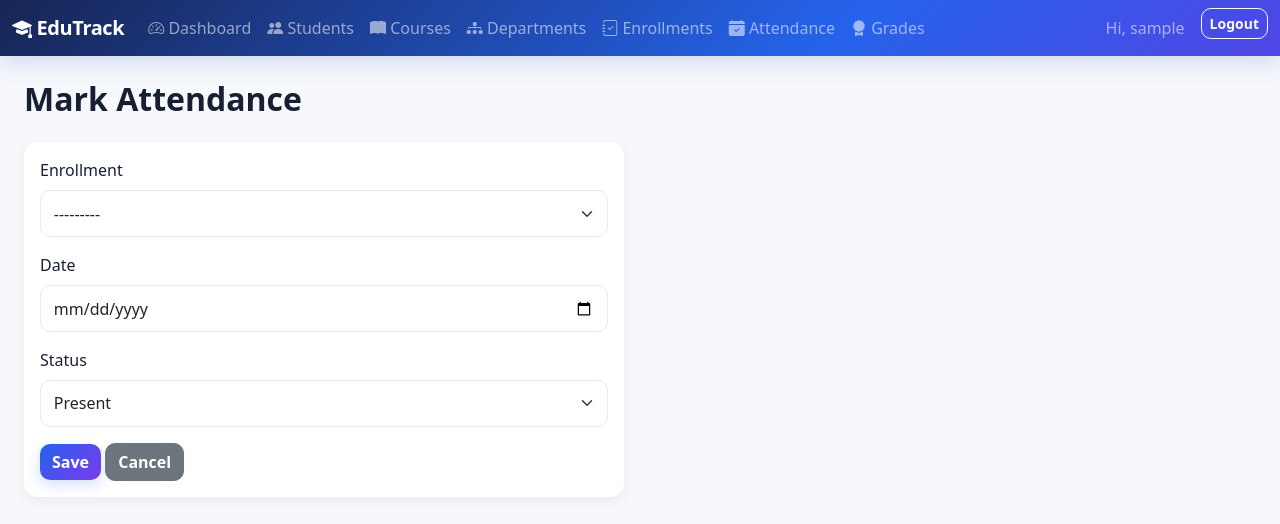
After one commit to iiamhannan/edutrack-django, a Django app: page /attendance/add/ in a window 1280 px wide. The commit adds this page. Shown: the top 524 px of the page. Run offline with Django 5.2, Linux system fonts and the light colour scheme; the visitor is signed in with stand-in values (Sample User, id 1); data that the repository does not hold is empty.

Commit message:
Add grading and attendance tracking

```diff
--- a/core/forms.py
+++ b/core/forms.py
@@ -1,5 +1,5 @@
 from django import forms
-from .models import Course, Department, Student, Enrollment
+from .models import Course, Department, Student, Enrollment, Attendance, Grade
 
 
 class CourseForm(forms.ModelForm):
@@ -46,3 +46,24 @@ class EnrollmentForm(forms.ModelForm):
             "course": forms.Select(attrs={"class": "form-select"}),
             "semester": forms.NumberInput(attrs={"class": "form-control"}),
         }
+
+
+class AttendanceForm(forms.ModelForm):
+    class Meta:
+        model = Attendance
+        fields = ["enrollment", "date", "status"]
+        widgets = {
+            "enrollment": forms.Select(attrs={"class": "form-select"}),
+            "date": forms.DateInput(attrs={"class": "form-control", "type": "date"}),
+            "status": forms.Select(attrs={"class": "form-select"}),
+        }
+
+
+class GradeForm(forms.ModelForm):
+    class Meta:
+        model = Grade
+        fields = ["enrollment", "marks_obtained"]
+        widgets = {
+            "enrollment": forms.Select(attrs={"class": "form-select"}),
+            "marks_obtained": forms.NumberInput(attrs={"class": "form-control", "step": "0.01"}),
+        }
--- a/core/models.py
+++ b/core/models.py
@@ -1,5 +1,6 @@
 from django.db import models
 from django.urls import reverse
+from django.core.validators import MinValueValidator, MaxValueValidator
 
 
 class Department(models.Model):
@@ -75,3 +76,43 @@ class Enrollment(models.Model):
 
     def __str__(self):
         return f"{self.student.roll_no} -> {self.course.code}"
+
+
+class Attendance(models.Model):
+    STATUS_CHOICES = [("present", "Present"), ("absent", "Absent"), ("leave", "Leave")]
+    enrollment = models.ForeignKey(Enrollment, on_delete=models.CASCADE, related_name="attendance_records")
+    date = models.DateField()
+    status = models.CharField(max_length=10, choices=STATUS_CHOICES, default="present")
+
+    class Meta:
+        ordering = ["-date"]
+        unique_together = ("enrollment", "date")
+
+    def __str__(self):
+        return f"{self.enrollment} - {self.date} - {self.status}"
+
+
+class Grade(models.Model):
+    enrollment = models.OneToOneField(Enrollment, on_delete=models.CASCADE, related_name="grade")
+    marks_obtained = models.DecimalField(
+        max_digits=5, decimal_places=2, validators=[MinValueValidator(0), MaxValueValidator(100)]
+    )
+
+    class Meta:
+        ordering = ["-marks_obtained"]
+
+    def __str__(self):
+        return f"{self.enrollment} - {self.marks_obtained}"
+
+    @property
+    def letter_grade(self):
+        m = float(self.marks_obtained)
+        if m >= 85:
+            return "A"
+        elif m >= 70:
+            return "B"
+        elif m >= 60:
+            return "C"
+        elif m >= 50:
+            return "D"
+        return "F"
--- /dev/null
+++ b/core/templates/core/attendance_form.html
@@ -0,0 +1,19 @@
+{% extends "base.html" %}
+{% block title %}Mark Attendance | EduTrack{% endblock %}
+{% block content %}
+<h2 class="fw-bold mb-4">Mark Attendance</h2>
+<div class="table-card" style="max-width: 600px;">
+  <form method="post">
+    {% csrf_token %}
+    {% for field in form %}
+    <div class="mb-3">
+      <label class="form-label">{{ field.label }}</label>
+      {{ field }}
+      {% if field.errors %}<div class="text-danger small">{{ field.errors }}</div>{% endif %}
+    </div>
+    {% endfor %}
+    <button type="submit" class="btn btn-primary">Save</button>
+    <a href="{% url 'core:attendance-list' %}" class="btn btn-secondary">Cancel</a>
+  </form>
+</div>
+{% endblock %}
--- a/core/templates/core/home.html
+++ b/core/templates/core/home.html
@@ -66,6 +66,7 @@
         <a href="{% url 'core:student-add' %}" class="btn btn-outline-primary"><i class="bi bi-person-plus"></i> Add Student</a>
         <a href="{% url 'core:course-add' %}" class="btn btn-outline-primary"><i class="bi bi-journal-plus"></i> Add Course</a>
         <a href="{% url 'core:enrollment-add' %}" class="btn btn-outline-primary"><i class="bi bi-clipboard-check"></i> Enroll Student</a>
+        <a href="{% url 'core:grade-add' %}" class="btn btn-outline-primary"><i class="bi bi-award"></i> Add Grade</a>
       </div>
     </div>
   </div>
--- a/core/urls.py
+++ b/core/urls.py
@@ -29,4 +29,15 @@ urlpatterns = [
     path("departments/add/", views.DepartmentCreateView.as_view(), name="department-add"),
     path("departments/<int:pk>/edit/", views.DepartmentUpdateView.as_view(), name="department-edit"),
     path("departments/<int:pk>/delete/", views.DepartmentDeleteView.as_view(), name="department-delete"),
+
+    # Attendance
+    path("attendance/", views.AttendanceListView.as_view(), name="attendance-list"),
+    path("attendance/add/", views.AttendanceCreateView.as_view(), name="attendance-add"),
+    path("attendance/<int:pk>/delete/", views.AttendanceDeleteView.as_view(), name="attendance-delete"),
+
+    # Grades
+    path("grades/", views.GradeListView.as_view(), name="grade-list"),
+    path("grades/add/", views.GradeCreateView.as_view(), name="grade-add"),
+    path("grades/<int:pk>/edit/", views.GradeUpdateView.as_view(), name="grade-edit"),
+    path("grades/<int:pk>/delete/", views.GradeDeleteView.as_view(), name="grade-delete"),
 ]
--- a/core/views.py
+++ b/core/views.py
@@ -2,9 +2,9 @@ from django.contrib.auth.mixins import LoginRequiredMixin
 from django.urls import reverse_lazy
 from django.views.generic import ListView, CreateView, UpdateView, DeleteView
 
-from .models import Course, Department, Student, Enrollment
+from .models import Course, Department, Student, Enrollment, Attendance, Grade
 from django.views.generic import DetailView
-from .forms import CourseForm, DepartmentForm, StudentForm, EnrollmentForm
+from .forms import CourseForm, DepartmentForm, StudentForm, EnrollmentForm, AttendanceForm, GradeForm
 
 
 # ---------- Dashboard (placeholder — grows in later commits) ----------
@@ -146,3 +146,58 @@ class EnrollmentDeleteView(LoginRequiredMixin, DeleteView):
     model = Enrollment
     template_name = "core/confirm_delete.html"
     success_url = reverse_lazy("core:enrollment-list")
+
+
+# ---------- Attendance CRUD ----------
+class AttendanceListView(LoginRequiredMixin, ListView):
+    model = Attendance
+    template_name = "core/attendance_list.html"
+    context_object_name = "records"
+    paginate_by = 20
+
+    def get_queryset(self):
+        return super().get_queryset().select_related("enrollment__student", "enrollment__course")
+
+
+class AttendanceCreateView(LoginRequiredMixin, CreateView):
+    model = Attendance
+    form_class = AttendanceForm
+    template_name = "core/attendance_form.html"
+    success_url = reverse_lazy("core:attendance-list")
+
+
+class AttendanceDeleteView(LoginRequiredMixin, DeleteView):
+    model = Attendance
+    template_name = "core/confirm_delete.html"
+    success_url = reverse_lazy("core:attendance-list")
+
+
+# ---------- Grade CRUD ----------
+class GradeListView(LoginRequiredMixin, ListView):
+    model = Grade
+    template_name = "core/grade_list.html"
+    context_object_name = "grades"
+    paginate_by = 15
+
+    def get_queryset(self):
+        return super().get_queryset().select_related("enrollment__student", "enrollment__course")
+
+
+class GradeCreateView(LoginRequiredMixin, CreateView):
+    model = Grade
+    form_class = GradeForm
+    template_name = "core/grade_form.html"
+    success_url = reverse_lazy("core:grade-list")
+
+
+class GradeUpdateView(LoginRequiredMixin, UpdateView):
+    model = Grade
+    form_class = GradeForm
+    template_name = "core/grade_form.html"
+    success_url = reverse_lazy("core:grade-list")
+
+
+class GradeDeleteView(LoginRequiredMixin, DeleteView):
+    model = Grade
+    template_name = "core/confirm_delete.html"
+    success_url = reverse_lazy("core:grade-list")
--- a/templates/base.html
+++ b/templates/base.html
@@ -25,6 +25,8 @@
         <li class="nav-item"><a class="nav-link" href="{% url 'core:course-list' %}"><i class="bi bi-book-fill"></i> Courses</a></li>
         <li class="nav-item"><a class="nav-link" href="{% url 'core:department-list' %}"><i class="bi bi-diagram-3-fill"></i> Departments</a></li>
         <li class="nav-item"><a class="nav-link" href="{% url 'core:enrollment-list' %}"><i class="bi bi-journal-check"></i> Enrollments</a></li>
+        <li class="nav-item"><a class="nav-link" href="{% url 'core:attendance-list' %}"><i class="bi bi-calendar-check-fill"></i> Attendance</a></li>
+        <li class="nav-item"><a class="nav-link" href="{% url 'core:grade-list' %}"><i class="bi bi-award-fill"></i> Grades</a></li>
       </ul>
       <ul class="navbar-nav">
         <li class="nav-item"><span class="nav-link text-light-50">Hi, {{ user.username }}</span></li>
```
Also changed, not shown: core/admin.py (+14 -0 lines), core/templates/core/attendance_list.html (added, +33 -0 lines), core/templates/core/grade_form.html (added, +19 -0 lines), core/templates/core/grade_list.html (added, +32 -0 lines), core/templates/core/student_detail.html (+4 -3 lines), README.md, core/migrations/0004_grade_attendance.py (added).
